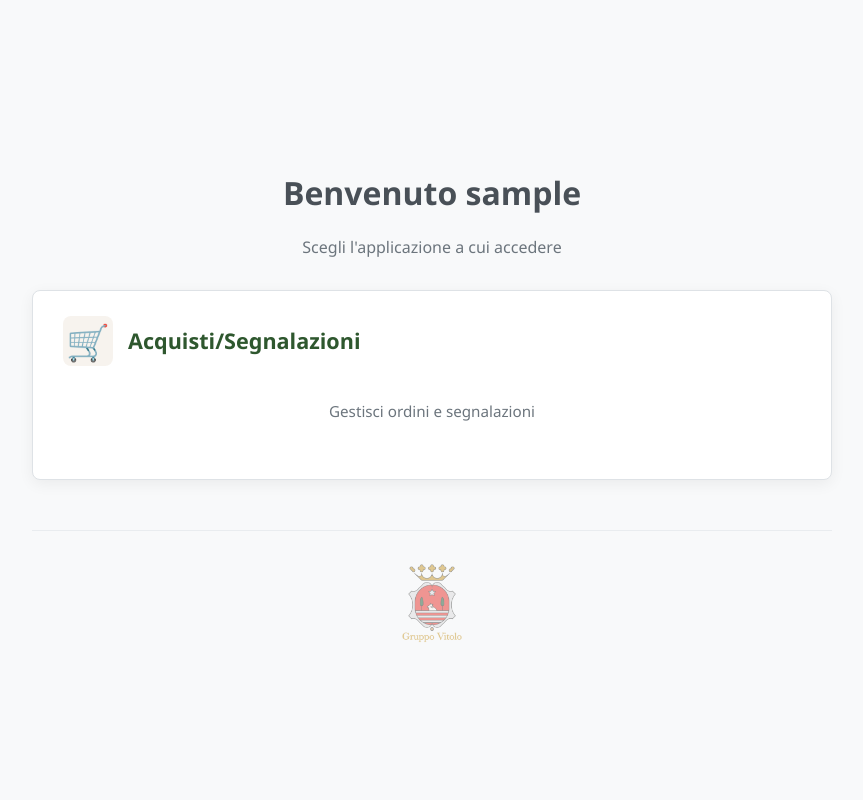
After one commit to nSanity99/CCSGV, a PHP site: page /app_list.php in a window 1280 px wide. The commit adds this page. Shown: the whole page, without its empty margins (208-1071 px from the left). Run offline with PHP 8.4, Linux system fonts and the light colour scheme; the visitor is signed in with stand-in values (Sample User, id 1).

Commit message:
Add application selector and CCSUD access

```diff
--- /dev/null
+++ b/app_list.php
@@ -0,0 +1,55 @@
+<?php
+session_start();
+
+// Se non si è loggati si torna alla pagina di login
+if (!isset($_SESSION['loggedin']) || $_SESSION['loggedin'] !== true) {
+    header("Location: login.php");
+    exit;
+}
+
+$user_role = $_SESSION['ruolo'] ?? '';
+$group     = $_SESSION['gruppo_lavoro'] ?? '';
+$username_display = htmlspecialchars($_SESSION['username'] ?? '');
+?>
+<!DOCTYPE html>
+<html lang="it">
+<head>
+    <meta charset="UTF-8">
+    <meta name="viewport" content="width=device-width, initial-scale=1.0">
+    <title>Seleziona Applicazione - Gruppo Vitolo</title>
+    <link rel="stylesheet" href="assets/style.css">
+    <style>
+        body { display: flex; justify-content: center; align-items: center; height: 100vh; }
+        .app-list-container { text-align: center; max-width: 800px; width: 100%; }
+        .app-list-container h1 { margin-bottom: 10px; }
+        .app-list-container p { margin-bottom: 30px; color: #6c757d; }
+    </style>
+</head>
+<body>
+<div class="app-list-container">
+    <h1>Benvenuto <?php echo $username_display; ?></h1>
+    <p>Scegli l'applicazione a cui accedere</p>
+    <div class="tool-cards-grid">
+        <a href="dashboard.php" class="tool-card">
+            <div class="tool-card-header">
+                <div class="tool-card-icon">🛒</div>
+                <h3 class="tool-card-title">Acquisti/Segnalazioni</h3>
+            </div>
+            <p class="tool-card-description">Gestisci ordini e segnalazioni</p>
+        </a>
+        <?php if($user_role === 'admin' || $group === 'CCSUD'): ?>
+        <a href="mondo_ccsud.php" class="tool-card">
+            <div class="tool-card-header">
+                <div class="tool-card-icon">🌐</div>
+                <h3 class="tool-card-title">Mondo CCSUD</h3>
+            </div>
+            <p class="tool-card-description">Accedi all'area CCSUD</p>
+        </a>
+        <?php endif; ?>
+    </div>
+    <div class="footer-logo-area">
+        <img src="assets/logo.png" alt="Logo Gruppo Vitolo">
+    </div>
+</div>
+</body>
+</html>
```
Also changed, not shown: login.php (+9 -4 lines), mondo_ccsud.php (added, +41 -0 lines), 1 other file.
